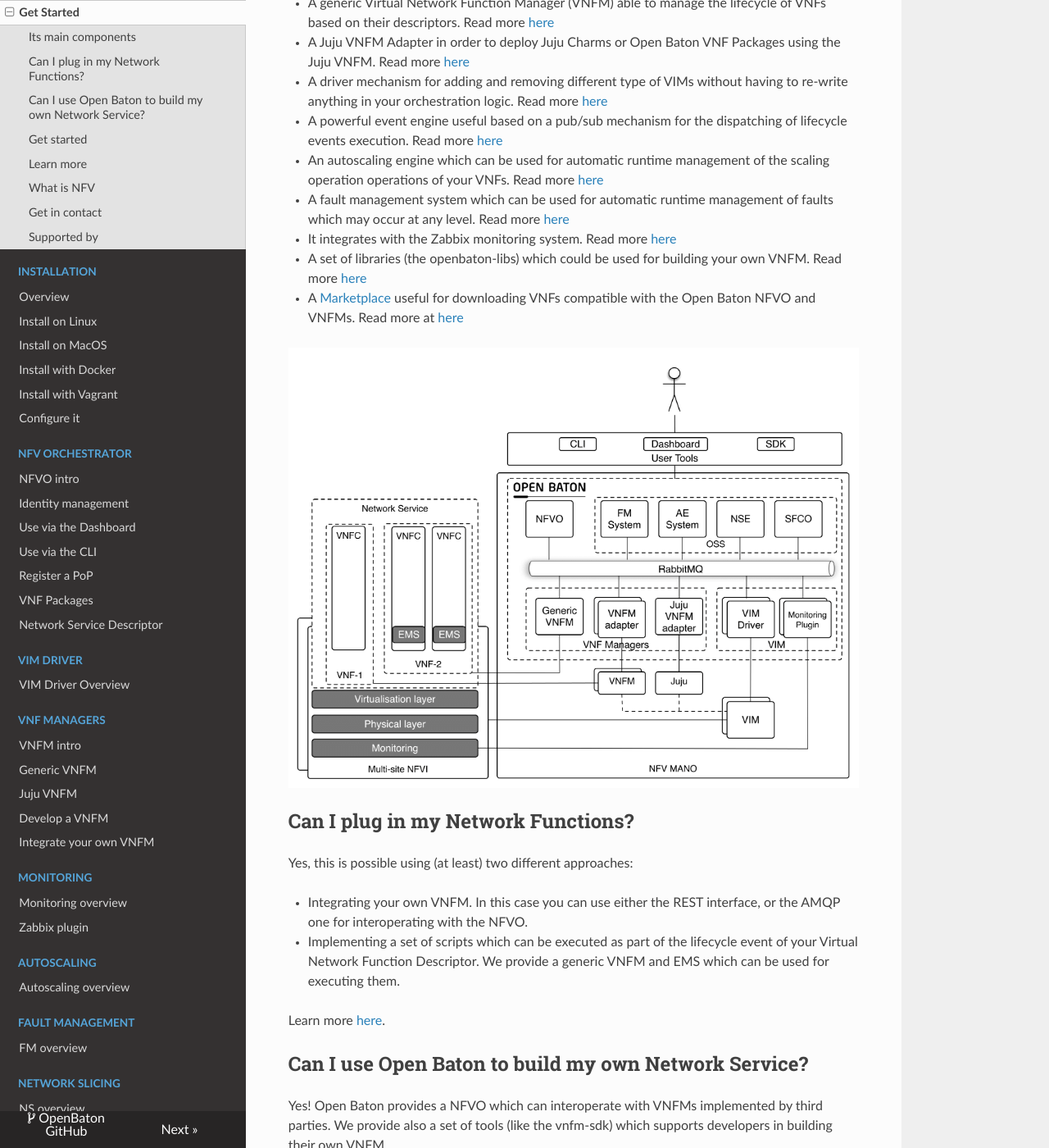
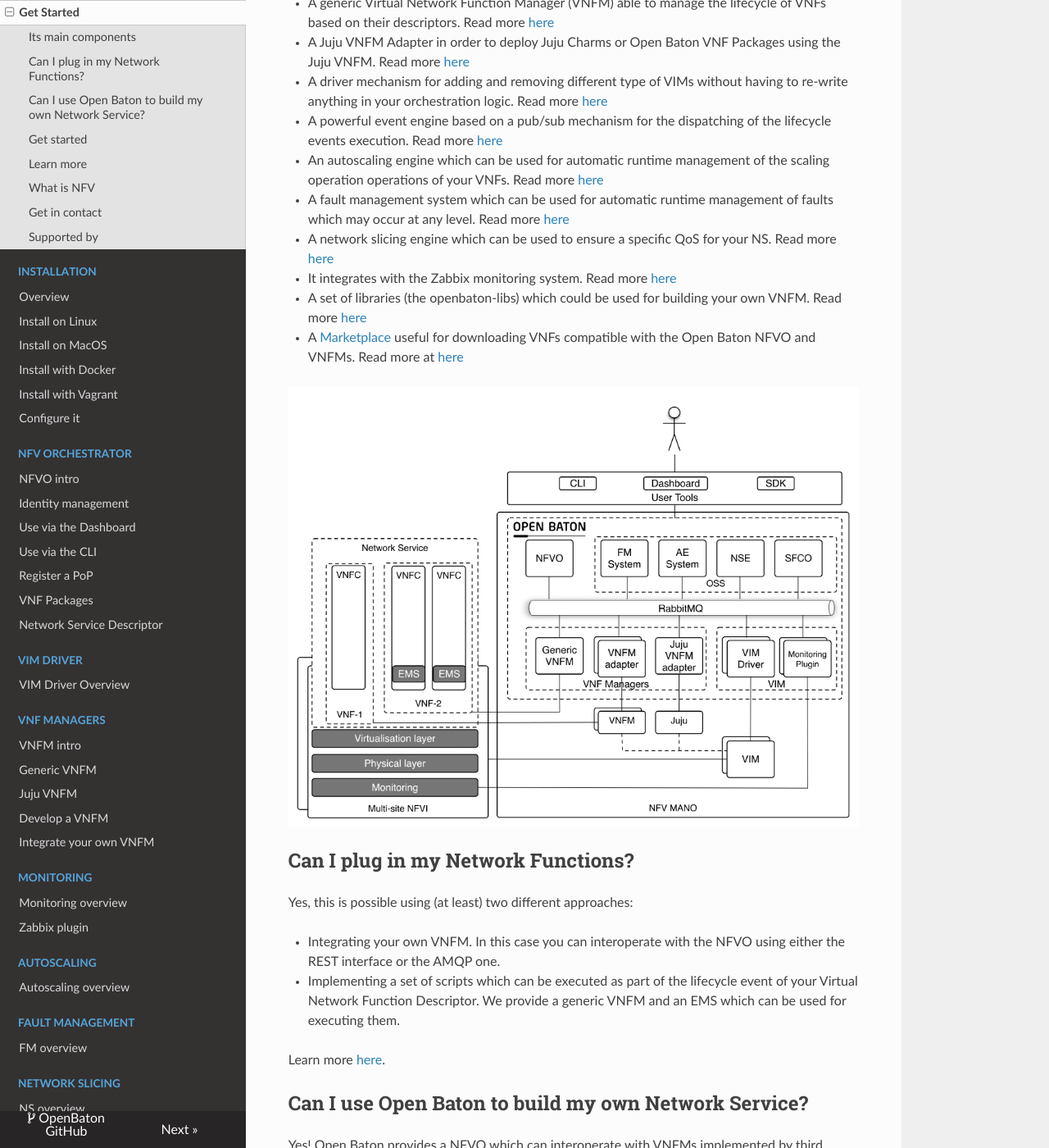
Before and after one commit to openbaton/docs, an MkDocs documentation site: the page built from docs/index.md, in a window 1280 px wide and 1400 px high, scrolled down 392 px. Shown: the whole window at 82% size. Built offline with MkDocs 1.6.1, drawn with Linux system fonts in a browser that asks for light colours; nearby versions of some CDN libraries; old or Windows-style settings are respelled for this version of MkDocs.

Commit message:
Fix: add nse explanation and link, and rephrases

```diff
--- a/docs/index.md
+++ b/docs/index.md
@@ -8,9 +8,10 @@
 * A generic Virtual Network Function Manager (VNFM) able to manage the lifecycle of VNFs based on their descriptors. Read more [here][vnfm-generic]
 * A Juju VNFM Adapter in order to deploy Juju Charms or Open Baton VNF Packages using the Juju VNFM. Read more [here][juju-vnfm]
 * A driver mechanism for adding and removing different type of VIMs without having to re-write anything in your orchestration logic. Read more [here][vim-driver]
-* A powerful event engine useful based on a pub/sub mechanism for the dispatching of lifecycle events execution. Read more [here][events]
+* A powerful event engine based on a pub/sub mechanism for the dispatching of the lifecycle events execution. Read more [here][events]
 * An autoscaling engine which can be used for automatic runtime management of the scaling operation operations of your VNFs. Read more [here][autoscaling-system]
 * A fault management system which can be used for automatic runtime management of faults which may occur at any level. Read more [here][fm-system]
+* A network slicing engine which can be used to ensure a specific QoS for your NS. Read more [here][network-slicing-engine]
 * It integrates with the Zabbix monitoring system. Read more [here][zabbix-plugin]
 * A set of libraries (the openbaton-libs) which could be used for building your own VNFM. Read more [here][openbaton-libs]
 * A [Marketplace][marketplace] useful for downloading VNFs compatible with the Open Baton NFVO and VNFMs. Read more at [here][marketplace-doc]
@@ -20,8 +21,8 @@
 ## Can I plug in my Network Functions?
 Yes, this is possible using (at least) two different approaches:
 
-* Integrating your own VNFM. In this case you can use either the REST interface, or the AMQP one for interoperating with the NFVO.
-* Implementing a set of scripts which can be executed as part of the lifecycle event of your Virtual Network Function Descriptor. We provide a generic VNFM and EMS which can be used for executing them.
+* Integrating your own VNFM. In this case you can interoperate with the NFVO using either the REST interface or the AMQP one.
+* Implementing a set of scripts which can be executed as part of the lifecycle event of your Virtual Network Function Descriptor. We provide a generic VNFM and an EMS which can be used for executing them.
 
 Learn more [here][nfvo-intro].
 
@@ -56,6 +57,7 @@
 [autoscaling-system]: https://github.com/openbaton/autoscaling
 [cognet]: http://www.cognet.5g-ppp.eu/cognet-in-5gpp/
 [fm-system]: https://github.com/openbaton/fm-system
+[network-slicing-engine]: https://github.com/openbaton/network-slicing-engine
 [info-at-openbaton-dot-org]: mailto:info@openbaton.org
 [architecture-release-4]:images/openbaton-arch-1.png
 [install-guide]:nfvo-installation
```
